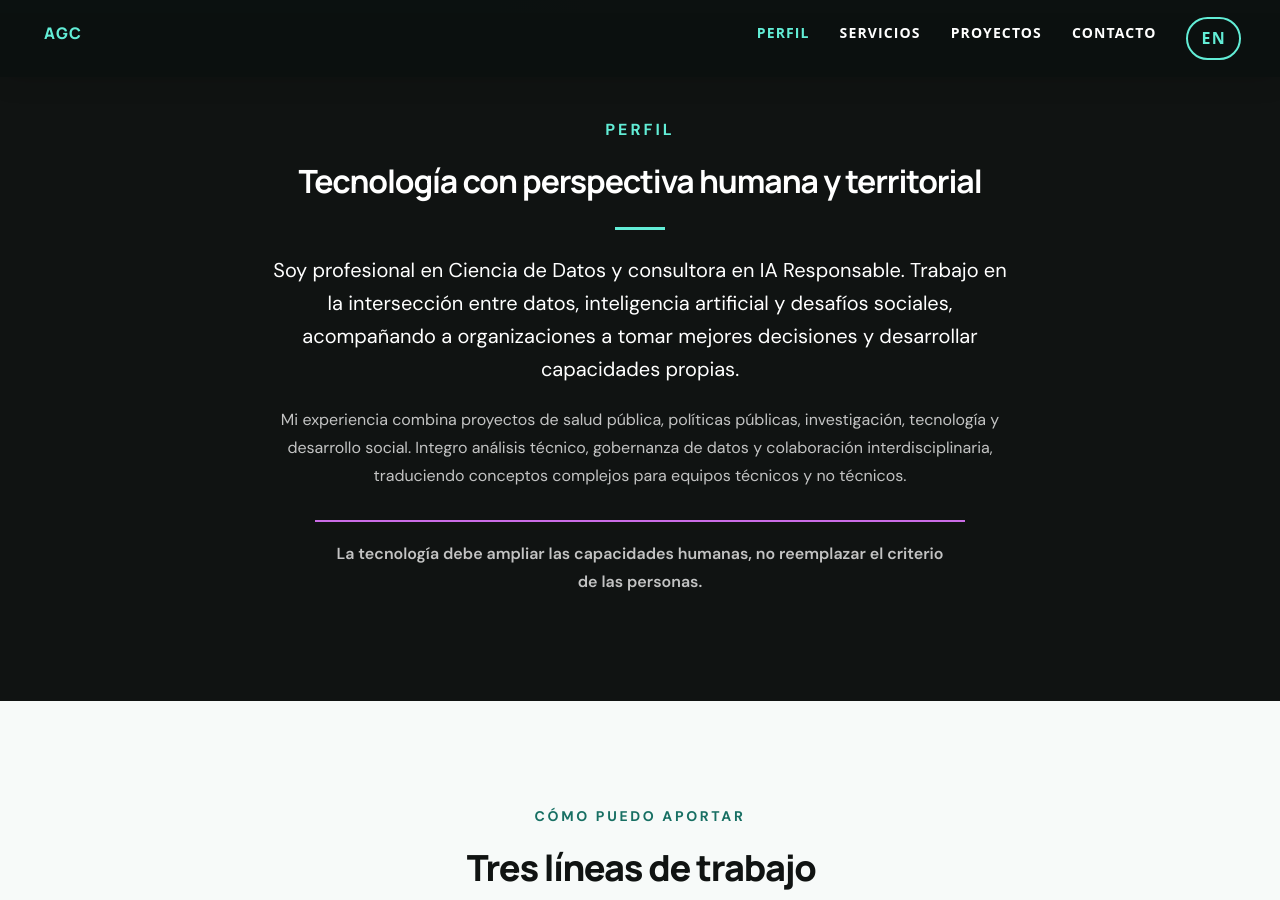
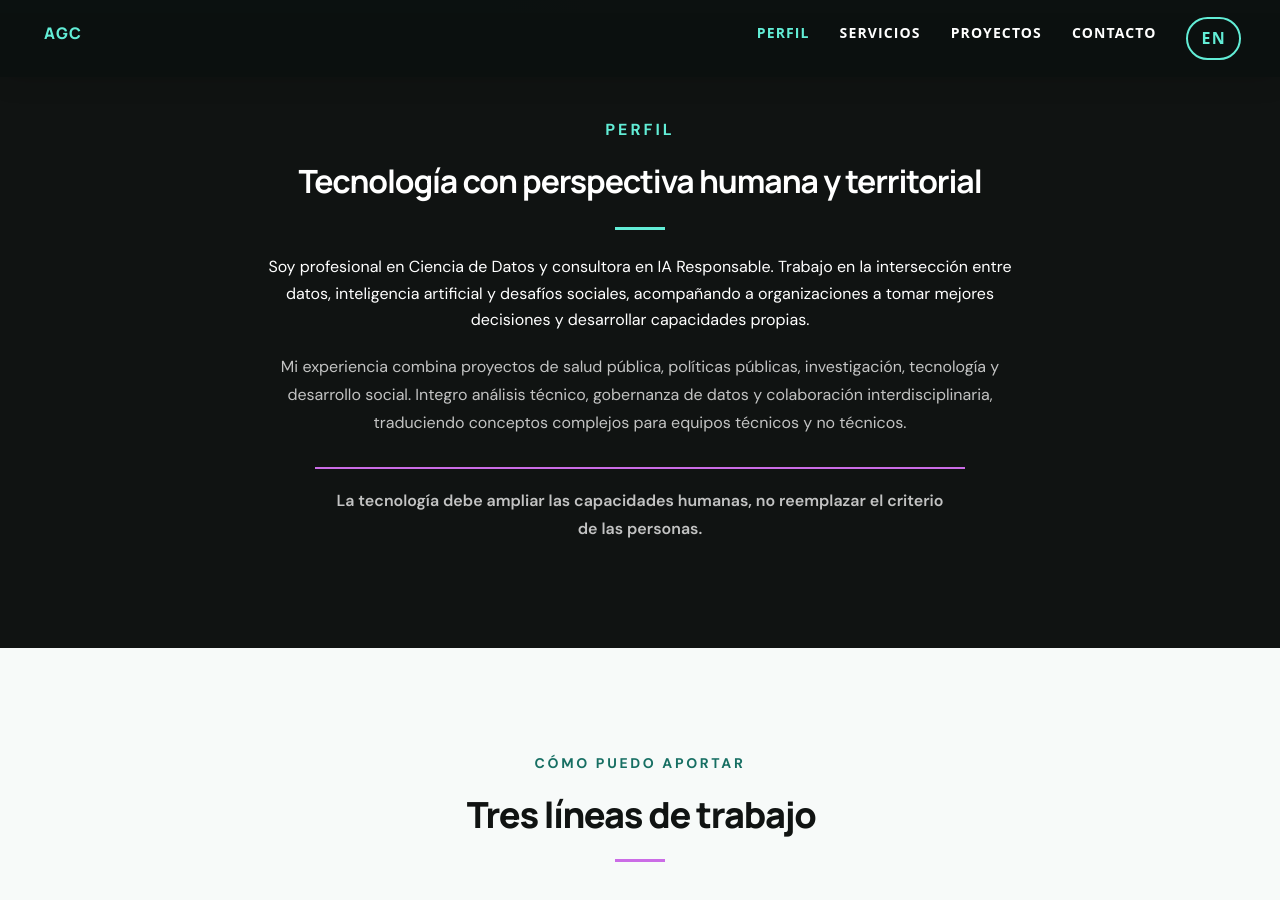
Before and after one commit to AmaliaGuaymasCanavire/amaliaguaymascanavire.github.io, a Jekyll site: the page built from index.html, in a window 1280 px wide and 900 px high, scrolled down 887 px. Built offline with Jekyll 4.4.1, drawn with Linux system fonts in a browser that asks for light colours; grey boxes are pictures that could not be loaded.

Commit message:
Set profile paragraphs to 16px

```diff
--- a/css/site.css
+++ b/css/site.css
@@ -44,7 +44,7 @@ hr.light { border-color: var(--mint); margin: 24px auto; }
 .about-section { background: var(--ink); color: #fff; }
 .about-section .eyebrow { color: var(--mint); }
 .about-section p { color: rgba(255,255,255,.75); font-size: 16px; }
-.about-section .about-lead { color: #fff; font-size: 20px; line-height: 1.65; }
+.about-section .about-lead { color: #fff; font-size: 16px; line-height: 1.65; }
 .about-principle { border-left: 3px solid var(--lilac); padding: 8px 0 8px 20px; margin: 30px auto 0; max-width: 650px; font-weight: 600; }
 .services-section { background: var(--paper); }
 .service-grid { margin-top: 42px; display: flex; flex-wrap: wrap; }
```
